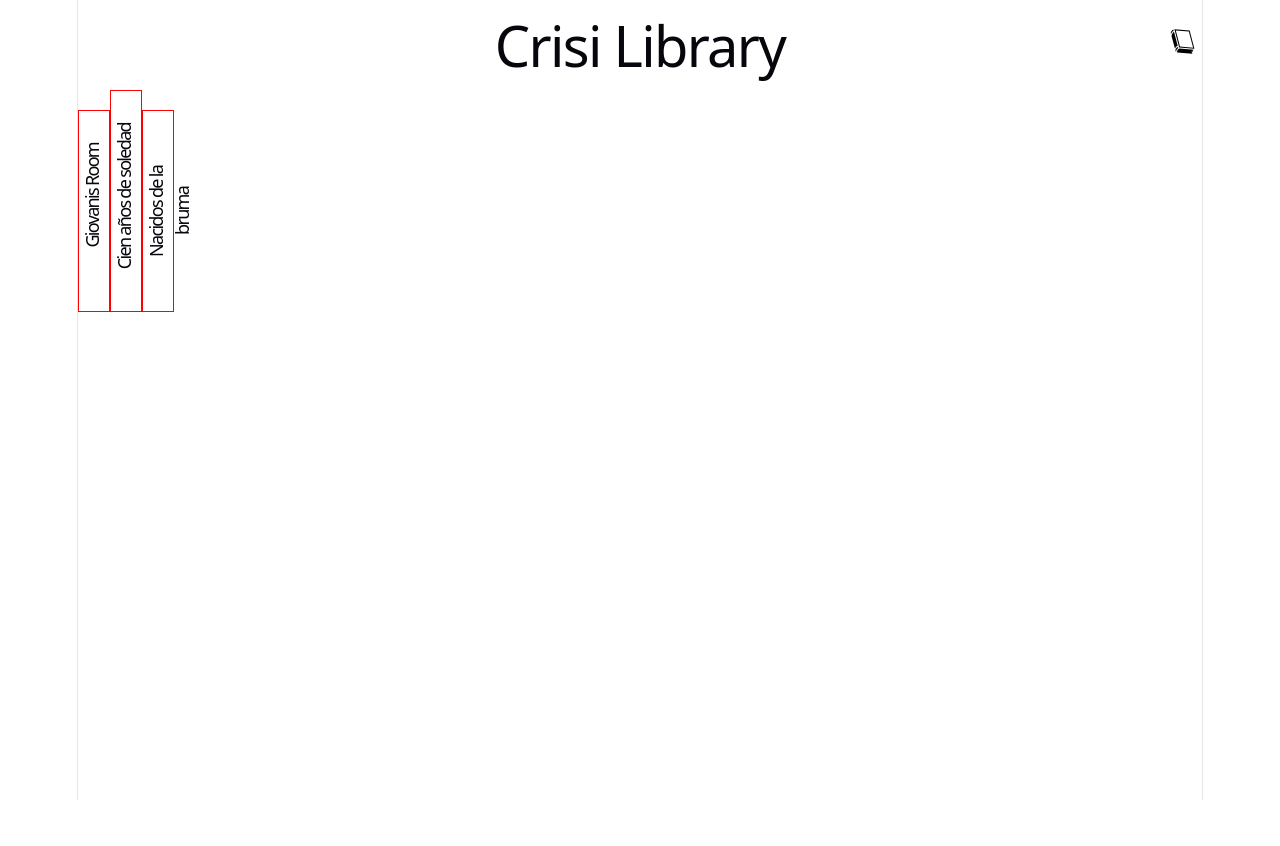
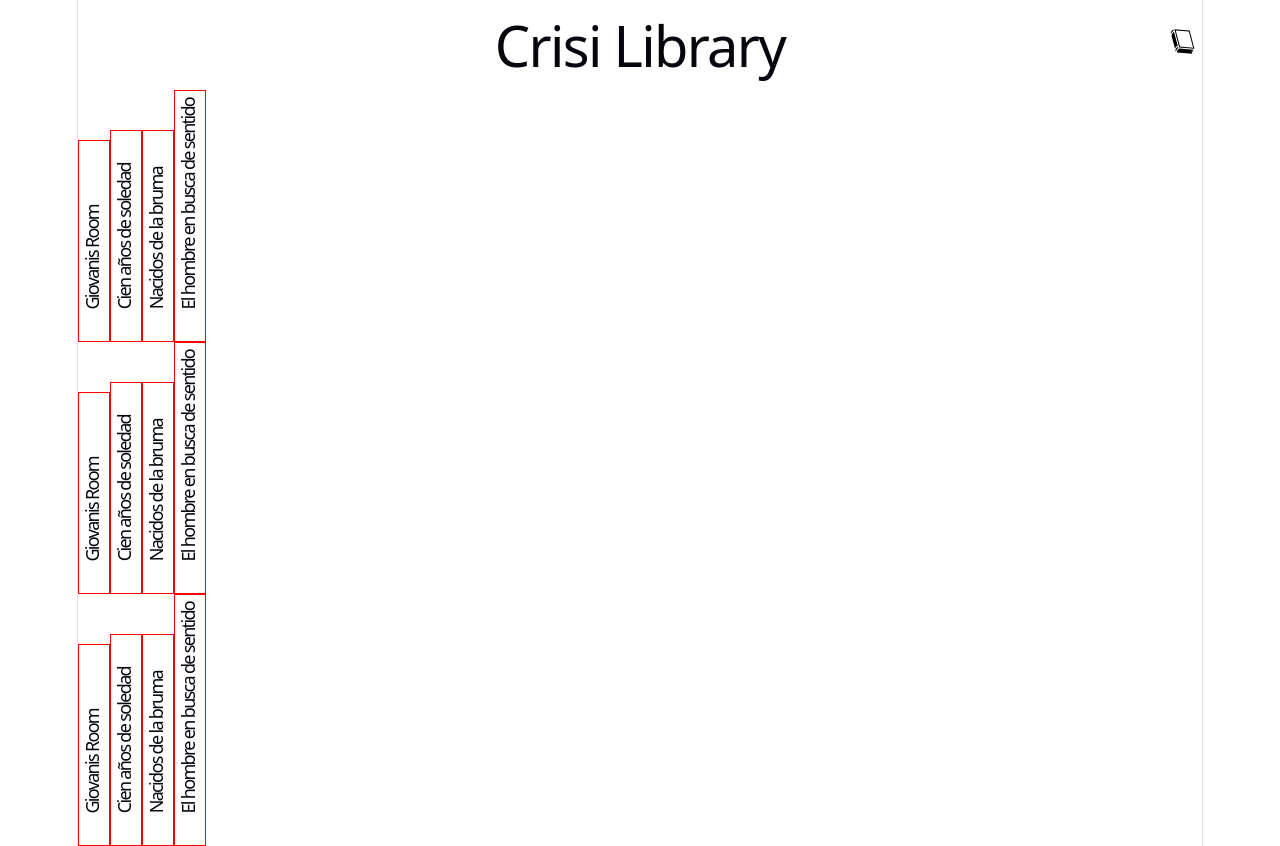
Before and after one commit to crisywini/owl-reads-ui, a React (Vite) app: page / in a window 1280 px wide. Before the commit the page ends 800 px from the top, so only its background shows below. Built offline with nearby package versions, Linux system fonts and the light colour scheme.

Commit message:
Add design for bookshelf and books with dynamic size

```diff
--- a/src/App.jsx
+++ b/src/App.jsx
@@ -13,6 +13,11 @@ function App() {
     <>
       <Header/>
       <BookShelf></BookShelf>
+
+      <BookShelf></BookShelf>
+
+      <BookShelf></BookShelf>
+
     </>
   )
 }
--- a/src/components/Book/Book.css
+++ b/src/components/Book/Book.css
@@ -4,7 +4,7 @@
     border: 1px solid red;
     transition: transform 0.3s ease;
     width: 30px;
-    align-items: flex-start;
+    align-items: flex-end;
     cursor: pointer;
 }
 
@@ -13,6 +13,7 @@
     writing-mode: vertical-rl;
     transform: rotate(180deg);
     font-size: large;
+    white-space: nowrap;
 }
 
 .bookContainer:hover{
@@ -20,6 +21,6 @@
 }
 
 
-.book--small  {  height: 100px; }
-.book--medium {  height: 200px; }
-.book--large  {  height: 220px; }
+.book--small  {  height: 200px; }
+.book--medium {  height: 210px; }
+.book--large  {  height: 250px; }
--- a/src/components/BookShelf/BookShelf.jsx
+++ b/src/components/BookShelf/BookShelf.jsx
@@ -4,12 +4,24 @@ import './BookShelf.css'
 function BookShelf(){
     return (
         <div className="bookShelfContainer">
-            <Book title="Giovanis Room" ></Book>
-            <Book title="Cien años de soledad" size="large"></Book>
-            <Book title="Nacidos de la bruma"></Book>
+            <Book title="Giovanis Room" size={calculateSize("Giovanis Room")}></Book>
+            <Book title="Cien años de soledad" size={calculateSize("Cien años de soledad")}></Book>
+            <Book title="Nacidos de la bruma" size={calculateSize("Nacidos de la bruma")}></Book>
+            <Book title="El hombre en busca de sentido" size={calculateSize("El hombre en busca de sentido")}></Book>
 
         </div>
     )
 }
 
+function calculateSize(title){
+    var words = title.split(' ').length
+
+    if(words <=2 ){
+        return "small"
+    } else if(words >=3 && words <=5){
+        return 'medium'
+    }
+    return 'large'
+}
+
 export default BookShelf;
```
